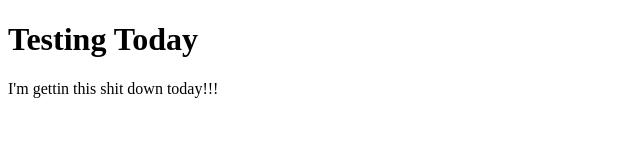
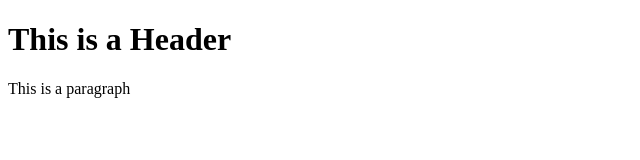
Before and after one commit to Sreyes0507/git-test, a website: page index.html in a window 1280 px wide. Shown: the whole page, without its empty margins (0-640 px from the left). Drawn offline with Linux system fonts and the light colour scheme.

Commit message:
Using NPM

```diff
--- a/index.html
+++ b/index.html
@@ -1,7 +1,8 @@
 <!DOCTYPE html>
-    <html>
-        <body>
-            <h1> Testing Today</h1>
-            <p> I'm gettin this shit down today!!! </p>
-        </body>
-    </html>
+<html>
+    <body>
+        <h1>This is a Header</h1>
+        <p> This is a paragraph </p>
+
+    </body>
+</html>
```
Also changed, not shown: package.json (added, +24 -0 lines), 2 other files.
